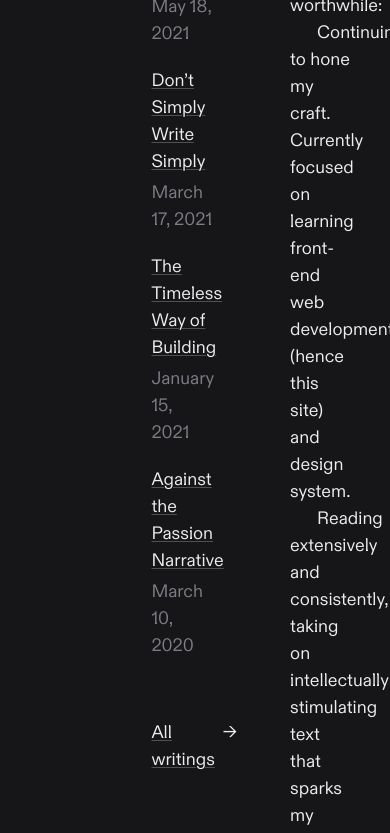
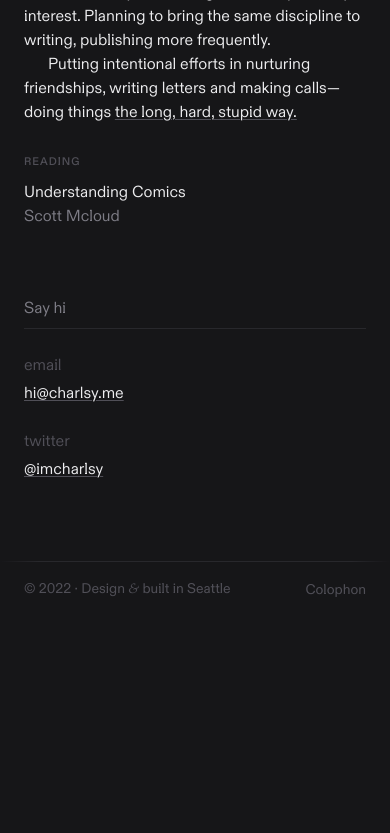
Before and after one commit to charlsyang/site, a Next.js app: page / in a window 390 px wide. Shown: the part 1156-1989 px from the top of the page. After the commit the page ends 1773 px from the top, so only its background shows below. Built offline with nearby package versions, Linux system fonts and the light colour scheme; a web font is replaced by a local one.

Commit message:
Homepage responsive

```diff
--- a/components/Footer.js
+++ b/components/Footer.js
@@ -1,5 +1,6 @@
 import styled from 'styled-components';
 import Link from 'next/link';
+import { QUERIES } from '../utils/constants'
 
 const Footer = () => {
     return (
@@ -24,11 +25,16 @@ const FooterWrapper = styled.footer`
     margin-right: auto;
     padding-left: 40px;
     padding-right: 40px;
+
+    @media ${QUERIES.phoneAndBelow} {
+        padding-left: 24px;
+        padding-right: 24px;
+    }
 `
 
 const Divider = styled.div`
     height: 1px;
-    width: 90vw;
+    width: 100vw;
     position: absolute;
     top: 0;
     left: 50%;
@@ -36,13 +42,23 @@ const Divider = styled.div`
 
     background-image: linear-gradient(
         90deg,
-        var(--mauve1) 0%,
-        var(--mauve4) 10%,
-        var(--mauve4) 50%,
-        var(--mauve4) 90%,
-        var(--mauve1) 100%
+        var(--color-bg) 0%,
+        var(--color-divider) 25%,
+        var(--color-divider) 50%,
+        var(--color-divider) 75%,
+        var(--color-bg) 100%
     );
 
+    @media ${QUERIES.laptopAndBelow} {
+        background-image: linear-gradient(
+            90deg,
+            var(--color-bg) 0%,
+            var(--color-divider) 10%,
+            var(--color-divider) 50%,
+            var(--color-divider) 90%,
+            var(--color-bg) 100%
+        );
+    }
 `
 
 const FooterContent = styled.div`
--- a/components/GlobalStyles.js
+++ b/components/GlobalStyles.js
@@ -121,8 +121,7 @@ const GlobalStyles = createGlobalStyle`
         --color-gray-600: var(--mauve10);
         --color-gray-300: var(--mauve8);
         --color-article-body: hsl(256, 5.5%, 72%);
-
-
+        --color-divider: var(--mauve4);
 
 
         /* Spacing */
--- a/components/MaxWidthWrapper.js
+++ b/components/MaxWidthWrapper.js
@@ -1,4 +1,5 @@
 import styled from 'styled-components';
+import { QUERIES } from '../utils/constants'
 
 const MaxWidthWrapper = styled.div`
   position: relative;
@@ -7,6 +8,11 @@ const MaxWidthWrapper = styled.div`
   margin-right: auto;
   padding-left: 40px;
   padding-right: 40px;
+
+  @media ${QUERIES.phoneAndBelow} {
+    padding-left: 24px;
+    padding-right: 24px;
+  }
 `;
 
 export default MaxWidthWrapper;
--- a/pages/index.js
+++ b/pages/index.js
@@ -7,6 +7,7 @@ import Date from '../components/Date'
 import GridWrapper from '../components/GridWrapper'
 import Footer from '../components/Footer'
 import CustomLink from '../components/CustomLink'
+import { QUERIES } from '../utils/constants'
 
 export async function getStaticProps() {
   const allPostsData = getSortedPostsData();
@@ -31,7 +32,7 @@ export default function Home({allPostsData}) {
             <Intro>
               <p>Charlsy designs <Ampersand>&</Ampersand> writes. </p>
               <p>He leads a life that straddles two worlds—a tangible one of shaping
-                forms and an ethereal one of tending thoughts.</p>
+                forms and an ethereal one of tending&nbsp;thoughts.</p>
             </Intro>
           </GridWrapper>
           <GridWrapper>
@@ -101,6 +102,10 @@ const MainContent = styled.main`
     font-family: inherit;
     font-weight: var(--font-weight-normal);
     font-size: var(--font-size-m);
+
+    @media ${QUERIES.tabletAndBelow} {
+      font-size: var(--font-size-s);
+    }
   }
 `
 
@@ -108,11 +113,26 @@ const Intro = styled.header`
   margin-bottom: 13rem;
   grid-column: 8 / -1;
 
+  @media ${QUERIES.tabletAndBelow} {
+      grid-column: 7 / -1;
+      margin-bottom: 8rem;
+  }
+
+  @media ${QUERIES.phoneAndBelow} {
+      grid-column: 1 / -1;
+      margin-bottom: 6rem;
+  }
+
+
   & p {
     font-weight: var(--font-weight-normal);
     font-size: var(--font-size-xl);
     line-height: 1.3;
     color: var(--color-gray-900);
+
+    @media ${QUERIES.tabletAndBelow} {
+      font-size: var(--font-size-l);
+    }
   }
 
   & p+p {
@@ -125,6 +145,10 @@ const Ampersand = styled.span`
   font-size: 25px;
   font-style: italic;
   font-weight: var(--font-weight-normal);
+
+  @media ${QUERIES.tabletAndBelow} {
+      font-size: var(--font-size-l);
+    }
 `
 
 const Blog = styled.section`
@@ -132,18 +156,34 @@ const Blog = styled.section`
   display: grid;
   grid-column-gap: 20px;
   grid-template-columns: repeat(5, 1fr);
+
+  @media ${QUERIES.tabletAndBelow} {
+    grid-column: 1 / 7;
+  }
+
+  @media ${QUERIES.phoneAndBelow} {
+    grid-column: 1 / -1;
+    display: flex;
+    flex-direction: column;
+    gap: var(--spacing-3x);
+  }
 `
 
 const SectionTitle = styled.h2`
   grid-column: 1 / 2;
   font-weight: var(--font-weight-normal);
   color: var(--color-gray-600);
+
+  @media ${QUERIES.phoneAndBelow} {
+    padding-bottom: var(--spacing-1x);
+    border-bottom: 1px solid var(--color-divider);
+  }
 `
 
 const BlogList = styled.ul`
   display: flex;
   flex-direction: column;
-  gap: 1.25rem;
+  gap: var(--spacing-3x);
   grid-column: 2 / -1;
 `
 
@@ -162,6 +202,10 @@ const AllBlog = styled.div`
   & span {
     color: var(--color-gray-900);
   }
+
+  @media ${QUERIES.phoneAndBelow} {
+    margin-top: var(--spacing-2x);
+  }
 `
 
 const StyledDate = styled.p`
@@ -174,6 +218,19 @@ const Now = styled.section`
   grid-template-columns: repeat(5, 1fr);
   grid-column-gap: 20px;
   grid-row-gap: var(--spacing-6x);
+
+  @media ${QUERIES.tabletAndBelow} {
+    grid-column: 7 / -1;
+    grid-row-gap: var(--spacing-4x);
+  }
+
+  @media ${QUERIES.phoneAndBelow} {
+    grid-column: 1 / -1;
+    display: flex;
+    flex-direction: column;
+    gap: var(--spacing-3x);
+    margin-top: var(--spacing-6x);
+  }
 `
 
 const NowContent = styled.div`
@@ -215,7 +272,18 @@ const Contact = styled.section`
   display: grid;
   grid-template-columns: repeat(5, 1fr);
   gap: 20px;
-  margin-top: 3rem;
+  margin-top: var(--spacing-6x);
+
+  @media ${QUERIES.tabletAndBelow} {
+    grid-column: 7 / -1;
+  }
+
+  @media ${QUERIES.phoneAndBelow} {
+    grid-column: 1 / -1;
+    display: flex;
+    flex-direction: column;
+    gap: var(--spacing-3x);
+  }
 `
 
 const ContactList = styled.div`
@@ -223,6 +291,10 @@ const ContactList = styled.div`
   display: flex;
   flex-direction: column;
   gap: var(--spacing-4x);
+
+  @media ${QUERIES.tabletAndBelow} {
+    gap: var(--spacing-3x);
+  }
 `
 
 const ContactItem = styled.div`
--- /dev/null
+++ b/utils/constants.js
@@ -0,0 +1,21 @@
+
+
+export const WEIGHTS = {
+    normal: 360,
+    medium: 460,
+    bold: 560,
+};
+
+/* Desktop first */
+
+export const BREAKPOINTS = {
+    phoneMax: 550,
+    tabletMax: 1100,
+    laptopMax: 1600,
+};
+
+export const QUERIES = {
+    phoneAndBelow: `(max-width: ${BREAKPOINTS.phoneMax / 16}rem)`,
+    tabletAndBelow: `(max-width: ${BREAKPOINTS.tabletMax / 16}rem)`,
+    laptopAndBelow: `(max-width: ${BREAKPOINTS.laptopMax / 16}rem)`,
+};
```
Also changed, not shown: pages/blog/[slug].js (+5 -3 lines).
